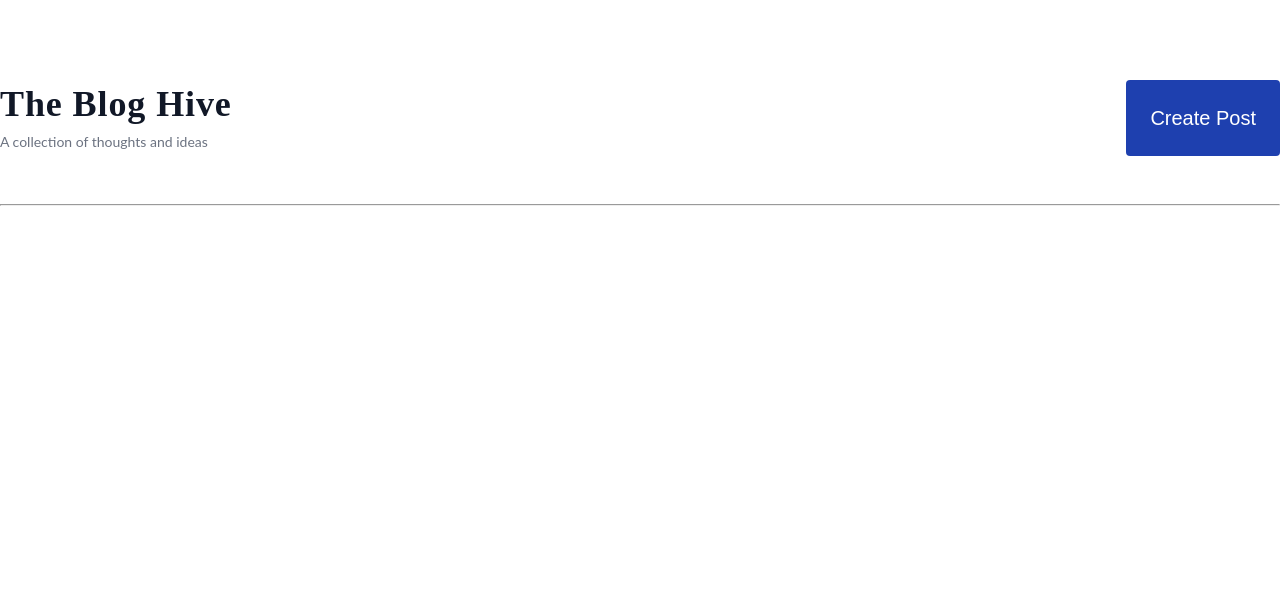
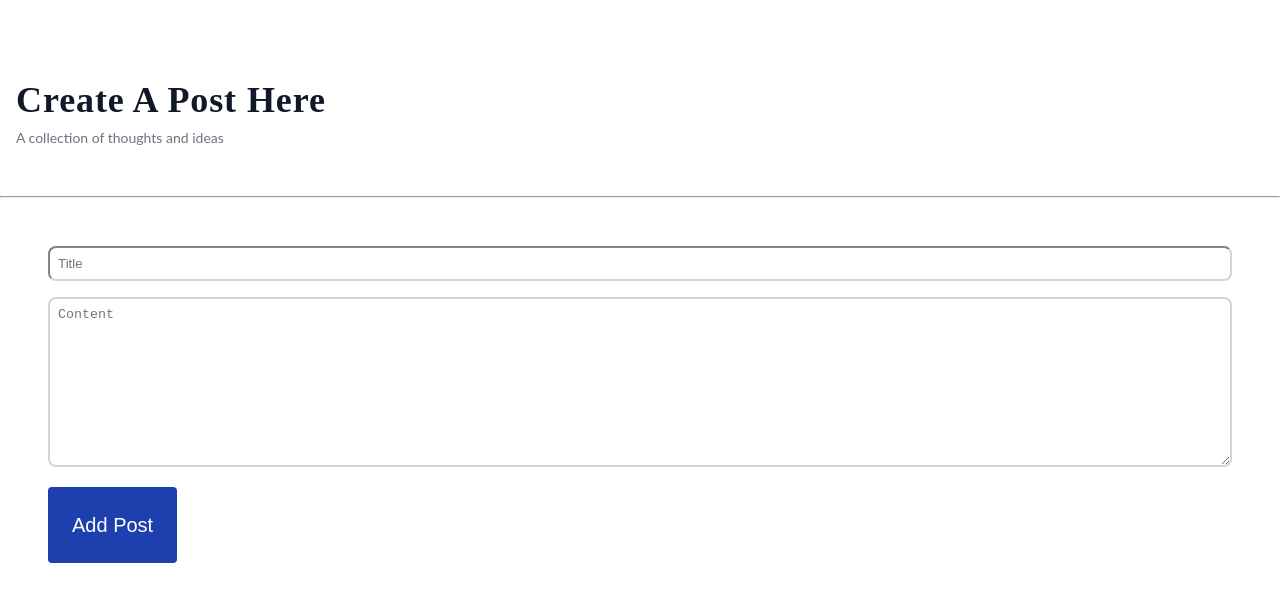
Before and after one commit to Ripeplantain/blog_hive, a Nuxt app: page /posts/create in a window 1280 px wide. Shown: the top 602 px of the page. Built offline with nearby package versions, Linux system fonts and the light colour scheme.

Commit message:
create is working

```diff
--- a/components/Button.vue
+++ b/components/Button.vue
@@ -1,5 +1,17 @@
 <template>
   <button
+    @click="navigateToCreatePost"
     class="bg-blue-800 cursor-pointer text-white text-xl p-6 border-0 rounded hover:bg-blue-600 delay-100 ease-in-out">
     Create Post</button>
 </template>
+
+
+<script setup lang="ts">
+import { useRouter } from 'vue-router';
+
+const router = useRouter();
+
+function navigateToCreatePost() {
+  router.push('/posts/create');
+}
+</script>
--- a/components/Header.vue
+++ b/components/Header.vue
@@ -2,11 +2,34 @@
     <div>
         <div class="flex items-center justify-between">
             <div>
-                <h2 class="text-3xl font-bold tracking-wide font-lora text-gray-900 sm:text-4xl capitalize">the blog hive</h2>
-                <p class="mt-2 text-sm font-lato text-gray-500">A collection of thoughts and ideas</p>
+                <h2
+                    v-if="isHomePath"
+                    class="text-3xl font-bold tracking-wide font-lora text-gray-900 sm:text-4xl capitalize px-4">the blog hive</h2>
+
+                <h2
+                    v-if="isCreatePath"
+                    class="text-3xl font-bold tracking-wide font-lora text-gray-900 sm:text-4xl capitalize px-4">Create a post here</h2>
+
+                <p class="mt-2 text-sm font-lato text-gray-500 px-4">A collection of thoughts and ideas</p>
             </div>
-            <Button />
+            <Button v-show="isHomePath" />
         </div>
         <hr class="mt-12">
     </div>
+
 </template>
+
+
+<script setup lang="ts">
+import { useRoute } from 'vue-router';
+
+const router = useRoute();
+
+const isHomePath = computed(() => {
+    return router.path === '/';
+});
+
+const isCreatePath = computed(() => {
+    return router.path === '/posts/create';
+});
+</script>
--- a/components/Modal.vue
+++ /dev/null
@@ -1,37 +0,0 @@
-<template>
-    <div
-        class="fixed hidden z-50 inset-0 bg-gray-900 bg-opacity-60 overflow-y-auto h-full w-full px-4 ">
-        <div class="relative top-40 mx-auto shadow-xl rounded-md bg-white max-w-md">
-
-            <div class="flex justify-end p-2">
-                <button onclick="closeModal('modelConfirm')" type="button"
-                    class="text-gray-400 bg-transparent hover:bg-gray-200 hover:text-gray-900 rounded-lg text-sm p-1.5 ml-auto inline-flex items-center">
-                    <svg class="w-5 h-5" fill="currentColor" viewBox="0 0 20 20" xmlns="http://www.w3.org/2000/svg">
-                        <path fill-rule="evenodd"
-                            d="M4.293 4.293a1 1 0 011.414 0L10 8.586l4.293-4.293a1 1 0 111.414 1.414L11.414 10l4.293 4.293a1 1 0 01-1.414 1.414L10 11.414l-4.293 4.293a1 1 0 01-1.414-1.414L8.586 10 4.293 5.707a1 1 0 010-1.414z"
-                            clip-rule="evenodd"></path>
-                    </svg>
-                </button>
-            </div>
-
-            <div class="p-6 pt-0 text-center">
-                <svg class="w-20 h-20 text-red-600 mx-auto" fill="none" stroke="currentColor" viewBox="0 0 24 24"
-                    xmlns="http://www.w3.org/2000/svg">
-                    <path stroke-linecap="round" stroke-linejoin="round" stroke-width="2"
-                        d="M12 8v4m0 4h.01M21 12a9 9 0 11-18 0 9 9 0 0118 0z"></path>
-                </svg>
-                <h3 class="text-xl font-normal text-gray-500 mt-5 mb-6">Are you sure you want to delete this user?</h3>
-                <a href="#" onclick="closeModal('modelConfirm')"
-                    class="text-white bg-red-600 hover:bg-red-800 focus:ring-4 focus:ring-red-300 font-medium rounded-lg text-base inline-flex items-center px-3 py-2.5 text-center mr-2">
-                    Yes, I'm sure
-                </a>
-                <a href="#" onclick="closeModal('modelConfirm')"
-                    class="text-gray-900 bg-white hover:bg-gray-100 focus:ring-4 focus:ring-cyan-200 border border-gray-200 font-medium inline-flex items-center rounded-lg text-base px-3 py-2.5 text-center"
-                    data-modal-toggle="delete-user-modal">
-                    No, cancel
-                </a>
-            </div>
-
-        </div>
-    </div>
-</template>
--- a/nuxt.config.ts
+++ b/nuxt.config.ts
@@ -12,13 +12,6 @@ export default defineNuxtConfig({
     '@': resolve(__dirname)
   },
   modules: [
-    '@pinia/nuxt',
-    '@pinia-plugin-persistedstate/nuxt',
+    '@pinia/nuxt'
   ],
-  piniaPersistedstate: {
-    cookieOptions: {
-      sameSite: 'strict',
-    },
-    storage: 'localStorage'
-  }
 })
--- a/package.json
+++ b/package.json
@@ -17,7 +17,6 @@
     "vue-router": "^4.3.0"
   },
   "devDependencies": {
-    "@pinia-plugin-persistedstate/nuxt": "^1.2.0",
     "autoprefixer": "^10.4.18",
     "postcss": "^8.4.35",
     "tailwindcss": "^3.4.1"
--- /dev/null
+++ b/pages/posts/create.vue
@@ -0,0 +1,44 @@
+<template>
+  <div class="p-12">
+    <form @submit.prevent="handleSubmit">
+      <input
+        v-model="postData.title"
+        type="text" placeholder="Title" class="w-full p-2 border-2 border-gray-300 rounded-lg mb-4">
+      <textarea
+        v-model="postData.body"
+        name="" id="body" cols="30" rows="10" placeholder="Content"
+        class="w-full p-2 border-2 border-gray-300 rounded-lg mb-4"></textarea>
+      <input type="submit" value="Add Post"
+        class="bg-blue-800 cursor-pointer text-white text-xl p-6 border-0 rounded hover:bg-blue-600 delay-100 ease-in-out">
+    </form>
+  </div>
+</template>
+
+<script lang="ts" setup>
+import { createBlog } from '~/services/blogService';
+import { useBlogStore } from '~/stores/blog';
+import { useRouter } from 'vue-router';
+
+const postData = ref({
+  title: '',
+  body: '',
+  userId: 1
+});
+
+const { addBlog } = useBlogStore();
+const router = useRouter();
+
+function handleSubmit(this: any) {
+  console.log(postData.value);
+  createBlog(postData.value);
+  addBlog(postData.value);
+  postData.value = {
+    title: '',
+    body: '',
+    userId: 0
+  };
+  router.push('/');
+}
+</script>
+
+<style></style>
--- a/stores/blog.ts
+++ b/stores/blog.ts
@@ -16,18 +16,10 @@ export const useBlogStore = defineStore('blogs', () => {
     }
   }
 
-  const setBlogPosts = (posts: Iblog[]) => {
-    blogs.value = posts
-  }
-
-  persist: {
-    storage: persistedState.localStorage
-  }
 
   return {
     blogs,
     addBlog,
-    removeBlog,
-    setBlogPosts
+    removeBlog
   }
 })
```
Also changed, not shown: interfaces/blog.ts (+1 -9 lines), 1 other file (tests, documents, lock files or other folders).
